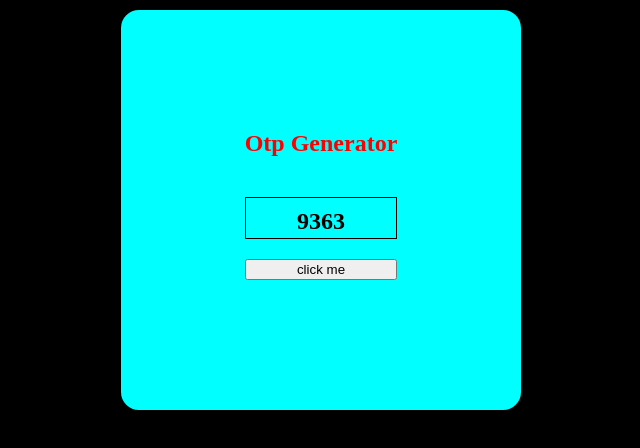
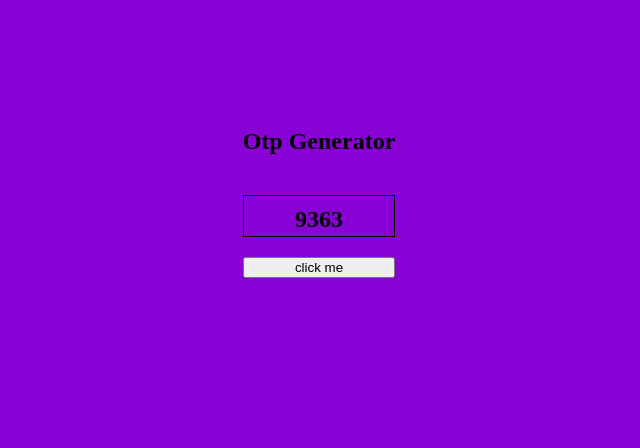
Before and after one commit to Narasimha1506/otp, a plain HTML site: page index.html in a window 1280 px wide. Both pictures are taken after a click on the button "click me". Shown: the whole page, without its empty margins (439-1079 px from the left). Drawn offline with Linux system fonts and the light colour scheme.

Commit message:
Update index.html

```diff
--- a/index.html
+++ b/index.html
@@ -4,11 +4,6 @@
     <meta charset="UTF-8">
     <meta name="viewport" content="width=device-width, initial-scale=1.0">
     <title>Document</title>
-    <style>
-        body{
-            background-color: black;
-        }
-    </style>
 
 </head>
 <body>
@@ -19,18 +14,16 @@
         document.body.appendChild(div1)
         div1.style.height="400px"
         div1.style.width="400px"
-        div1.style.border="2px solid black";
         div1.style.borderRadius="20px";
         div1.style.display="grid"
         div1.style.justifyContent="center"
         div1.style.alignContent="center"
-        div1.style.backgroundColor="aqua";
         div1.style.marginLeft="550px";
+
 
         let a=document.createElement("h2")
         a.innerHTML="Otp Generator"
         div1.appendChild(a)
-        a.style.color="red";
         a.style.marginTop="-10px";
 
 
@@ -53,6 +46,13 @@
              console.log(s)
              ab.innerHTML=s
         })
+            div1.appendChild(d);
+            d.addEventListener('click', () => {
+            let red = Math.floor(Math.random() * 256);
+            let green = Math.floor(Math.random() * 256);
+            let blue = Math.floor(Math.random() * 256);
+            document.body.style.background = "rgb(" + red + ", " + green + ", " + blue + ")";
+        });
 
 
 
```
